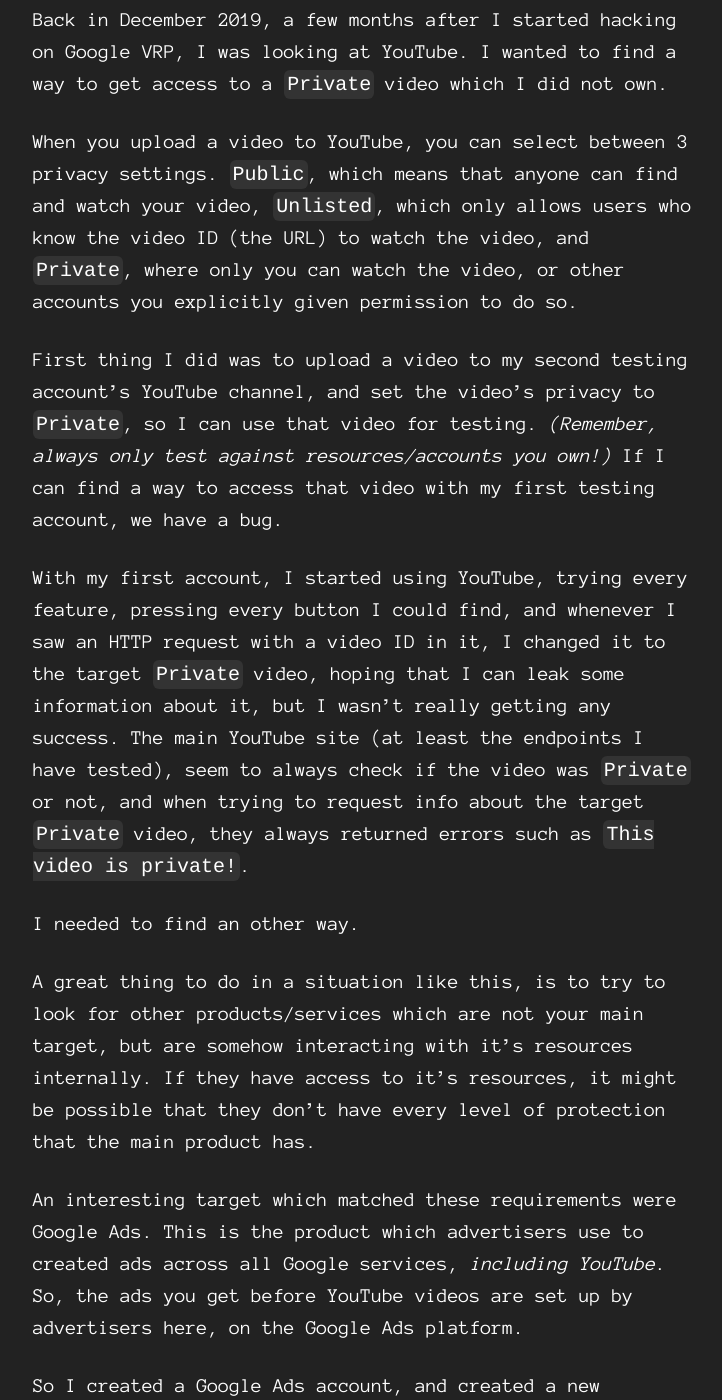
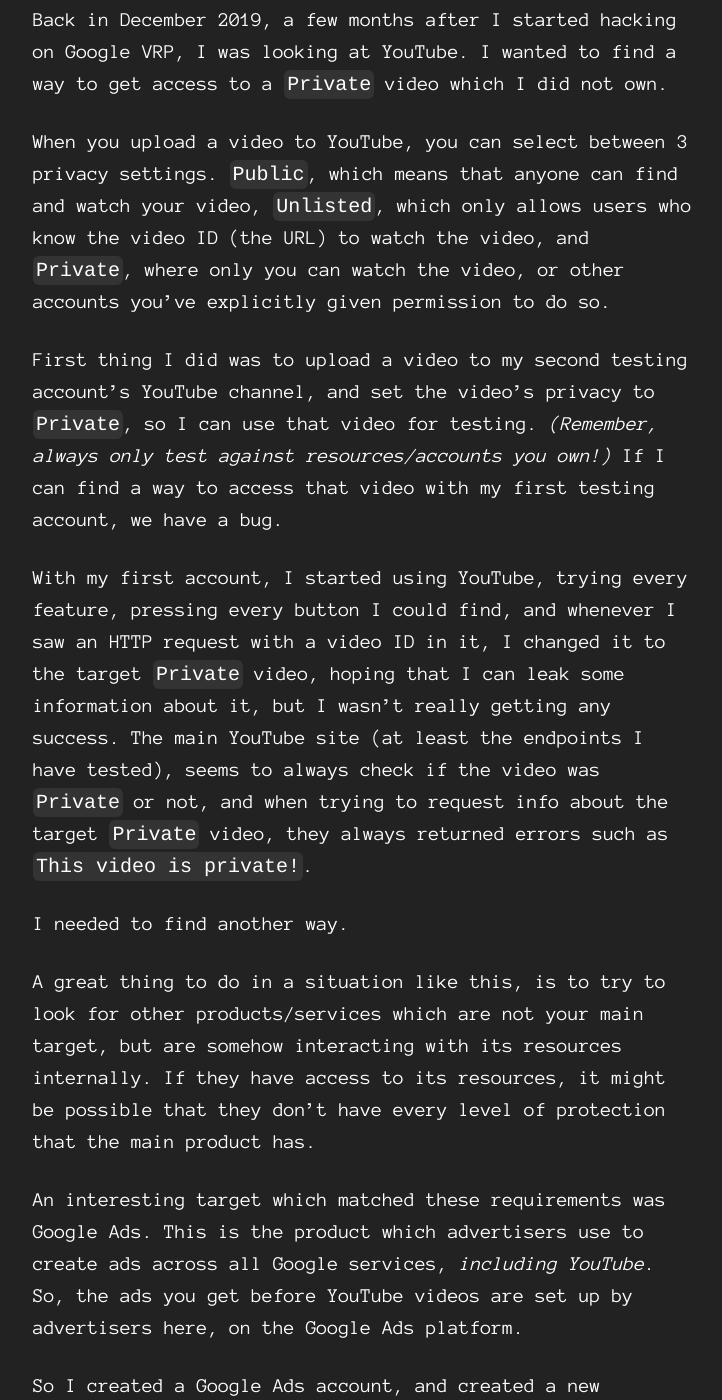
Before and after one commit to xdavidhu/bugs.xdavidhu.me, a Jekyll site: the page built from _posts/2021-01-11-stealing-your-private-videos-one-frame-at-a-time.markdown, in a window 1280 px wide and 1400 px high, scrolled down 451 px. Shown: the whole window, without its empty margins (277-999 px from the left). Built offline with Jekyll 4.4.1, drawn with Linux system fonts in a browser that asks for light colours; some of the changed text lies outside the part shown.

Commit message:
Correct some spelling mistakes

```diff
--- a/_posts/2021-01-11-stealing-your-private-videos-one-frame-at-a-time.markdown
+++ b/_posts/2021-01-11-stealing-your-private-videos-one-frame-at-a-time.markdown
@@ -10,17 +10,17 @@ twitter-image: /assets/posts/2021-01-11-stealing-your-private-videos-one-frame-a
 
 Back in December 2019, a few months after I started hacking on Google VRP, I was looking at YouTube. I wanted to find a way to get access to a `Private` video which I did not own.
 
-When you upload a video to YouTube, you can select between 3 privacy settings. `Public`, which means that anyone can find and watch your video, `Unlisted`, which only allows users who know the video ID (the URL) to watch the video, and `Private`, where only you can watch the video, or other accounts you explicitly given permission to do so.
+When you upload a video to YouTube, you can select between 3 privacy settings. `Public`, which means that anyone can find and watch your video, `Unlisted`, which only allows users who know the video ID (the URL) to watch the video, and `Private`, where only you can watch the video, or other accounts you've explicitly given permission to do so.
 
 First thing I did was to upload a video to my second testing account’s YouTube channel, and set the video’s privacy to `Private`, so I can use that video for testing. *(Remember, always only test against resources/accounts you own!)* If I can find a way to access that video with my first testing account, we have a bug.
 
-With my first account, I started using YouTube, trying every feature, pressing every button I could find, and whenever I saw an HTTP request with a video ID in it, I changed it to the target `Private` video, hoping that I can leak some information about it, but I wasn’t really getting any success. The main YouTube site (at least the endpoints I have tested), seem to always check if the video was `Private` or not, and when trying to request info about the target `Private` video, they always returned errors such as `This video is private!`.
+With my first account, I started using YouTube, trying every feature, pressing every button I could find, and whenever I saw an HTTP request with a video ID in it, I changed it to the target `Private` video, hoping that I can leak some information about it, but I wasn’t really getting any success. The main YouTube site (at least the endpoints I have tested), seems to always check if the video was `Private` or not, and when trying to request info about the target `Private` video, they always returned errors such as `This video is private!`.
 
-I needed to find an other way.
+I needed to find another way.
 
-A great thing to do in a situation like this, is to try to look for other products/services which are not your main target, but are somehow interacting with it’s resources internally. If they have access to it’s resources, it might be possible that they don’t have every level of protection that the main product has.
+A great thing to do in a situation like this, is to try to look for other products/services which are not your main target, but are somehow interacting with its resources internally. If they have access to its resources, it might be possible that they don’t have every level of protection that the main product has.
 
-An interesting target which matched these requirements were Google Ads. This is the product which advertisers use to created ads across all Google services, *including YouTube*. So, the ads you get before YouTube videos are set up by advertisers here, on the Google Ads platform.
+An interesting target which matched these requirements was Google Ads. This is the product which advertisers use to create ads across all Google services, *including YouTube*. So, the ads you get before YouTube videos are set up by advertisers here, on the Google Ads platform.
 
 So I created a Google Ads account, and created a new advertisement, which would play a video of mine as a skippable ad for YouTube users. During the ad creation process, I also tried to use the target `Private` video’s ID wherever I cloud, but no success.
 
```
Also changed, not shown: other parts of _posts/2021-01-11-stealing-your-private-videos-one-frame-at-a-time.markdown (+1 -1 lines).
